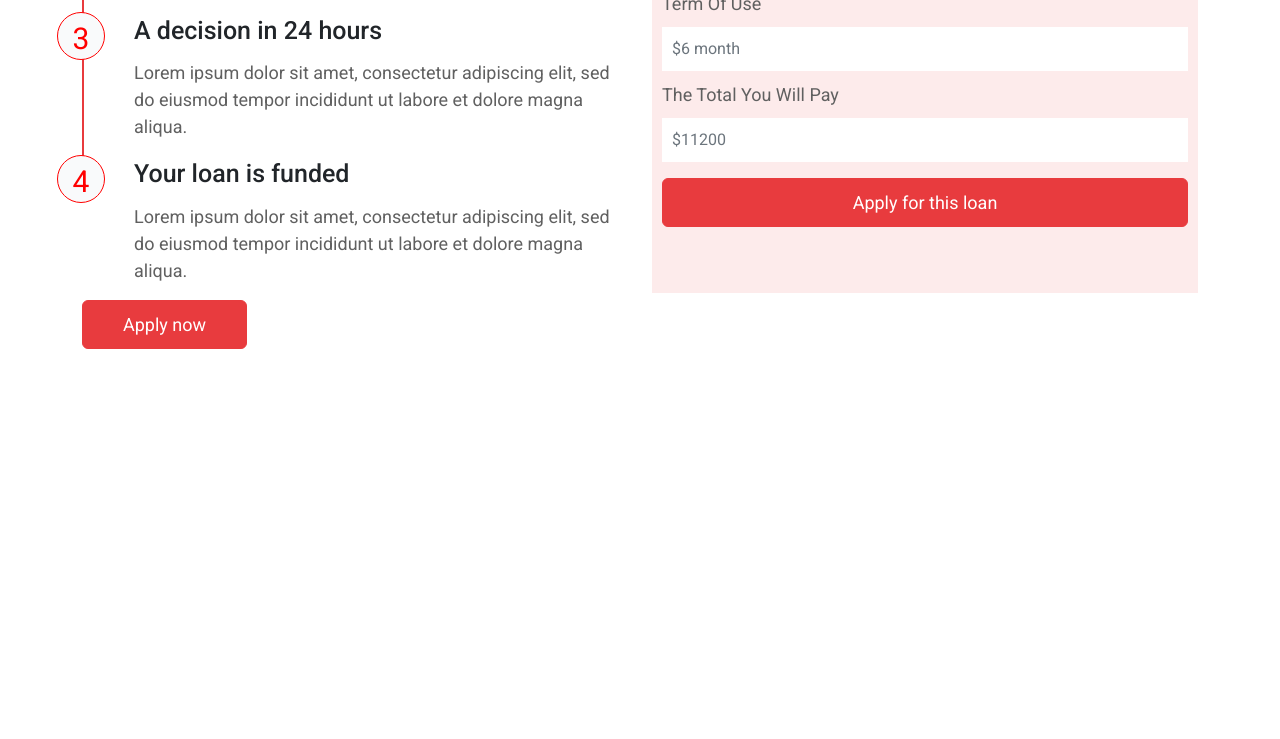
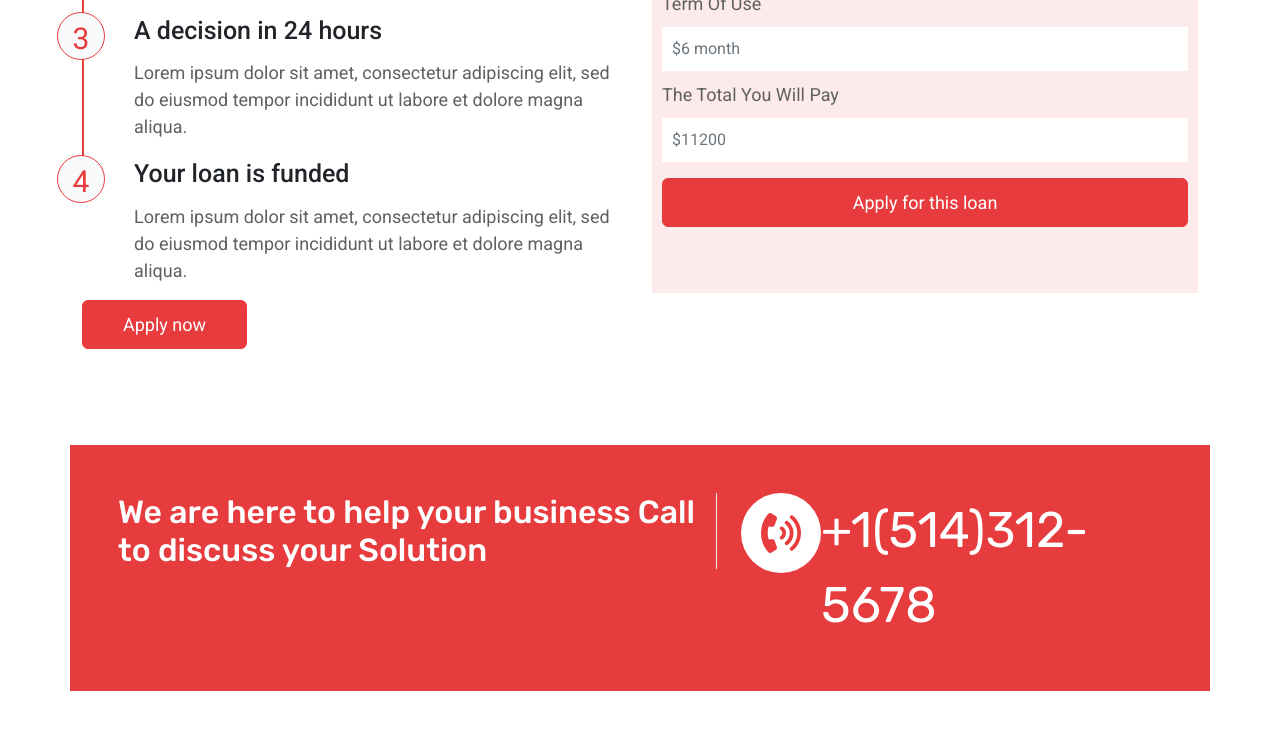
Before and after one commit to Nimala22/Finix, a plain HTML site: page index.html in a window 1280 px wide. Shown: the part 3159-3898 px from the top of the page. Before the commit the page ends 3556 px from the top, so only its background shows below. Drawn offline with nearby package versions, Linux system fonts and the light colour scheme.

Commit message:
call section completed -7th commit

```diff
--- a/index.html
+++ b/index.html
@@ -388,6 +388,26 @@
       </section>
       <!-- 2.5 Apply section end -->
 
+      <!-- 2.6 call section start -->
+      <section id="call" class="py-5">
+        <div class="container p-5" style="background: #e73c3e;">
+          <div class="row call-text">
+            <div class="col-lg-7">
+              <h2>We are here to help your business Call to discuss your Solution</h2>
+            </div>
+            <div class="col-lg-5">
+              <div class="icons-number">
+                <div class="icons">
+                  <i class="fas fa-phone-volume"></i>
+                </div>
+                <a href="#">+1(514)312-5678</a>
+              </div>
+            </div>
+          </div>
+        </div>
+      </section>
+      <!-- 2.6 call section end -->
+
 
 
 
--- a/style.css
+++ b/style.css
@@ -482,9 +482,9 @@ ul.our-primary-menu li ul li a:hover{
   top: 0;
   left: -77px;
   font-size: 30px;
-  color: red;
+  color: #E83B3E;
   background: #F9FAFB;
-  border: 1px solid red;
+  border: 1px solid #E83B3E;
   border-radius: 50%;
   padding: 0.5rem;
   height: 3rem;
@@ -533,3 +533,34 @@ ul.our-primary-menu li ul li a:hover{
   color: #fff;
   background: #E83B3E;
 }
+/*
+=========================================
+      2.6 call section css
+=========================================
+*/
+#call .call-text h2{
+  color: #fff;
+  border-right: 1px solid #eee;
+}
+
+#call .icons-number{
+  display: flex;
+  justify-content: space-between;
+  font-size: 50px;
+}
+
+#call .icons-number .icons i{
+  font-size: 40px;
+  color: #E83B3E;
+  background: #fff;
+  padding: 1rem;
+  height: 5rem;
+  width: 5rem;
+  line-height: 1.2;
+  text-align: center;
+  border-radius: 50%;
+}
+
+.icons-number a{
+  color: #fff;
+}
```
